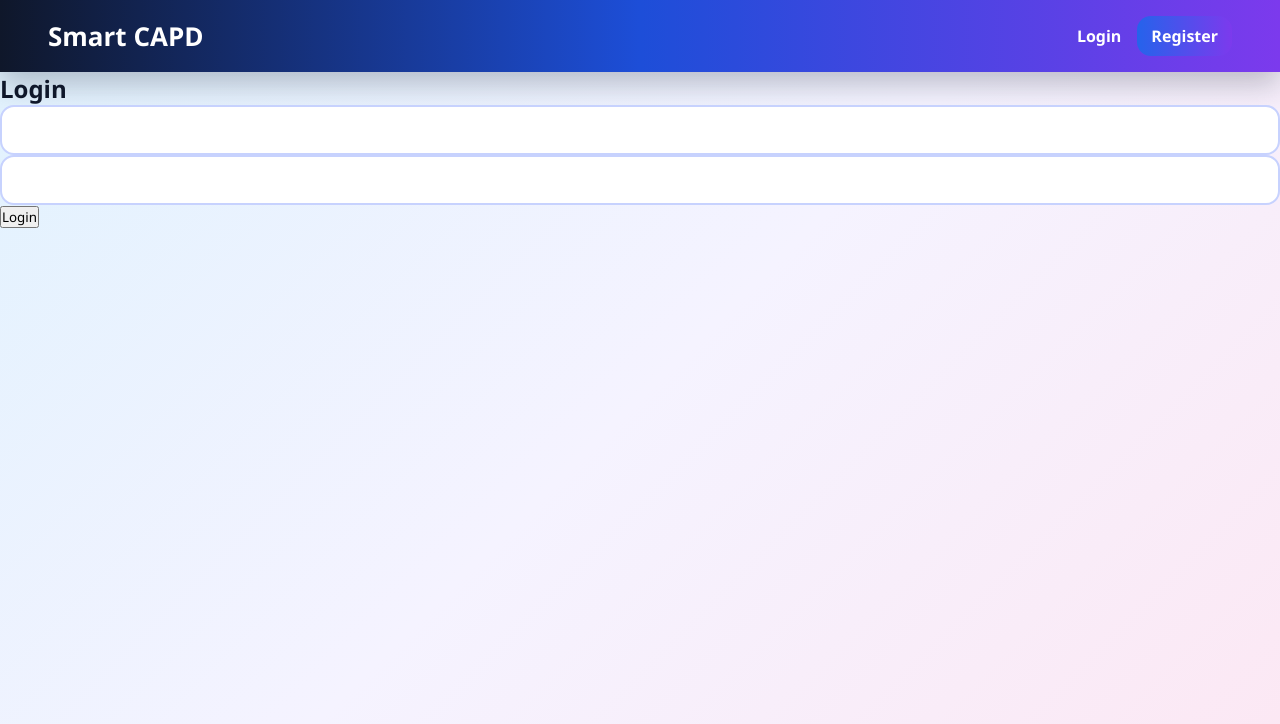
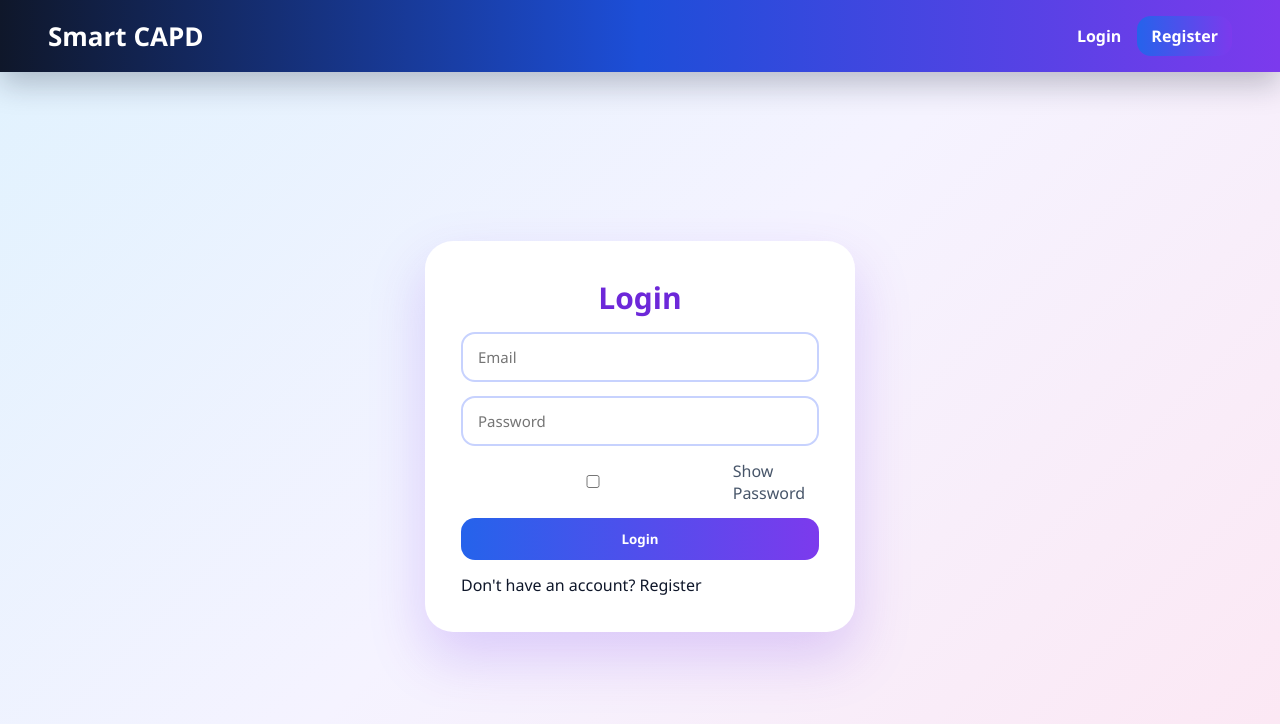
Before and after one commit to charankadaveru-cyber/capd-system, a React (Vite) app in the folder frontend/: page /login in a window 1280 px wide. Shown: the top 724 px of the page. Built offline with nearby package versions, Linux system fonts and the light colour scheme; no server answers.

Commit message:
added firebase auth

```diff
--- a/frontend/src/pages/LoginPage.jsx
+++ b/frontend/src/pages/LoginPage.jsx
@@ -1,8 +1,9 @@
 import { useState } from "react";
-import { useNavigate } from "react-router-dom";
-import { signInWithEmailAndPassword } from "firebase/auth";
+import { Link, useNavigate } from "react-router-dom";
+import { signInWithEmailAndPassword, signOut } from "firebase/auth";
 import { auth } from "../firebase";
 import API from "../api";
+import { useAuth } from "../context/AuthContext";
 
 function LoginPage() {
     const [formData, setFormData] = useState({
@@ -10,50 +11,94 @@ function LoginPage() {
         password: "",
     });
 
+    const [showPassword, setShowPassword] = useState(false);
     const [error, setError] = useState("");
+
+    const { setUserInfo } = useAuth();
     const navigate = useNavigate();
 
     const handleChange = (e) => {
-        setFormData({ ...formData, [e.target.name]: e.target.value });
+        setFormData({
+            ...formData,
+            [e.target.name]: e.target.value,
+        });
     };
 
     const handleSubmit = async (e) => {
         e.preventDefault();
+        setError("");
 
         try {
-            const userCred = await signInWithEmailAndPassword(
+            const firebaseResult = await signInWithEmailAndPassword(
                 auth,
                 formData.email,
                 formData.password
             );
 
-            // check verification
-            if (!userCred.user.emailVerified) {
-                setError("Please verify your email first");
+            await firebaseResult.user.reload();
+
+            if (!firebaseResult.user.emailVerified) {
+                await signOut(auth);
+                setError("Please verify your email before login.");
                 return;
             }
 
             const { data } = await API.post("/auth/login", formData);
 
-            if (data.role === "patient") navigate("/patient");
-            else navigate("/vendor");
+            setUserInfo(data);
 
+            if (data.role === "patient") {
+                navigate("/patient");
+            } else if (data.role === "vendor") {
+                navigate("/vendor");
+            }
         } catch (err) {
-            setError("Invalid login");
+            setError("Invalid login or email not verified");
         }
     };
 
     return (
-        <form onSubmit={handleSubmit}>
-            <h2>Login</h2>
+        <div className="auth-page">
+            <form className="auth-card" onSubmit={handleSubmit}>
+                <h2>Login</h2>
 
-            {error && <p>{error}</p>}
+                {error && <p className="error-text">{error}</p>}
 
-            <input name="email" onChange={handleChange} />
-            <input name="password" type="password" onChange={handleChange} />
+                <input
+                    type="email"
+                    name="email"
+                    placeholder="Email"
+                    value={formData.email}
+                    onChange={handleChange}
+                    required
+                />
 
-            <button type="submit">Login</button>
-        </form>
+                <input
+                    type={showPassword ? "text" : "password"}
+                    name="password"
+                    placeholder="Password"
+                    value={formData.password}
+                    onChange={handleChange}
+                    required
+                />
+
+                <label className="checkbox-line">
+                    <input
+                        type="checkbox"
+                        onChange={() => setShowPassword(!showPassword)}
+                    />
+                    Show Password
+                </label>
+
+                <button type="submit" className="btn-primary full">
+                    Login
+                </button>
+
+                <p>
+                    Don&apos;t have an account? <Link to="/register">Register</Link>
+                </p>
+            </form>
+        </div>
     );
 }
 
```
